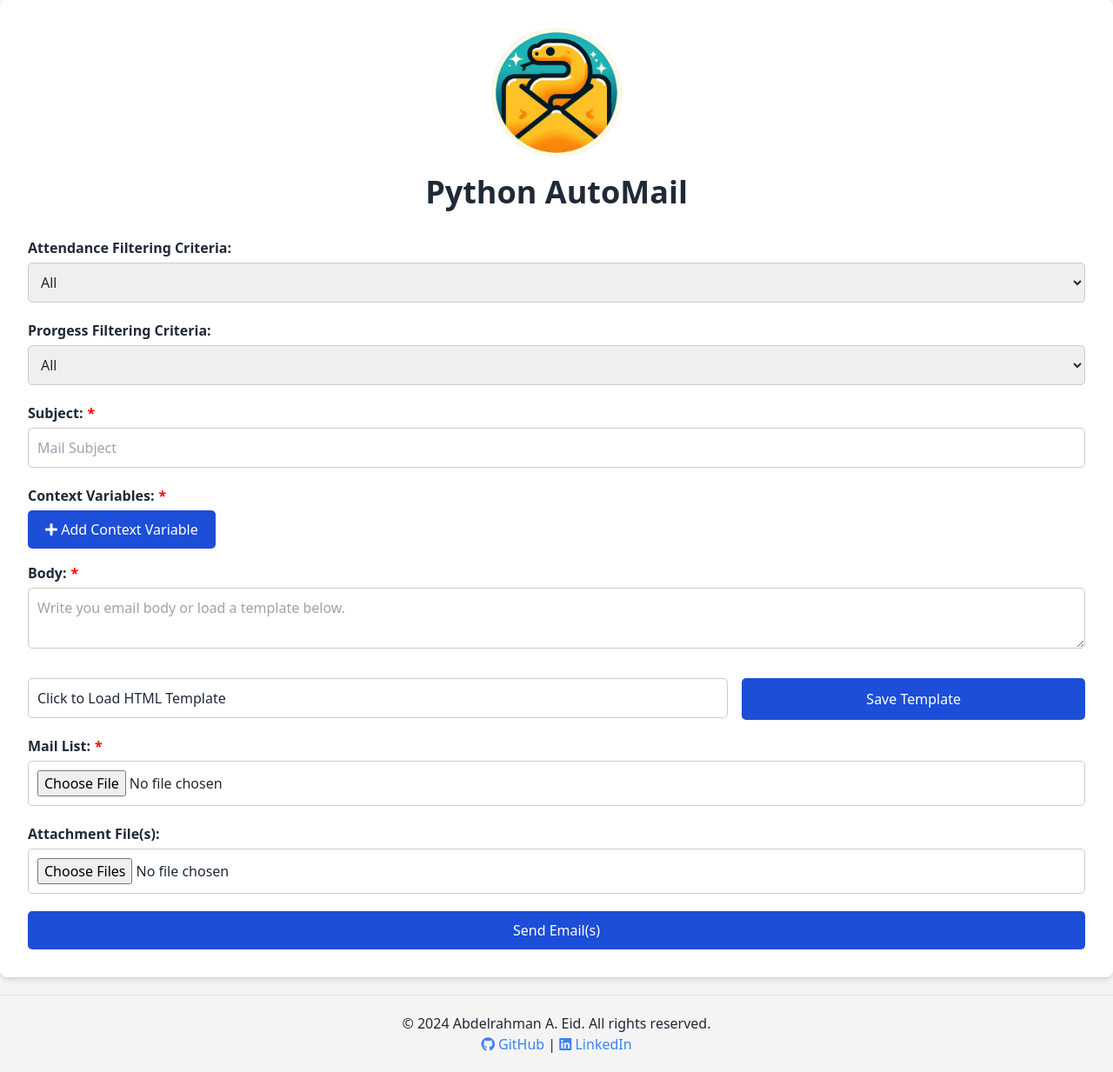
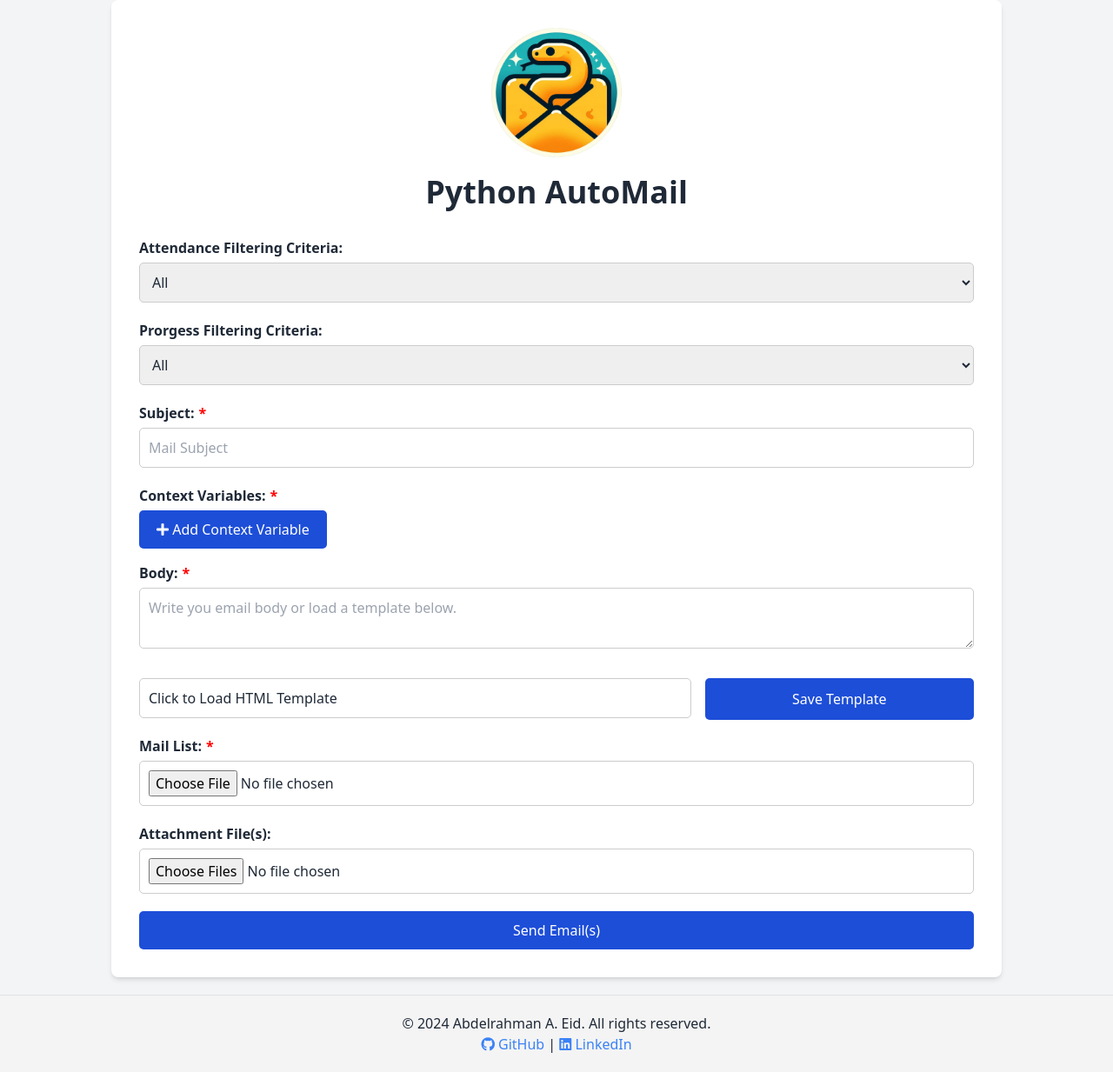
Before and after one commit to AbdElrahman-A-Eid/python-automail, a Flask app: page / in a window 1280 px wide. Shown: the whole page at 87% size. Run offline with Flask 3, Linux system fonts and the light colour scheme; some libraries are stand-ins or nearby versions.

Commit message:
Fix styling to limit container width

```diff
--- a/static/css/styles.css
+++ b/static/css/styles.css
@@ -40,14 +40,9 @@
     justify-content: space-between;
     gap: 10px;
 }
-@media (min-width: 768px) {
-    .container {
-        max-width: 800px;
-    }
-}
 @media (min-width: 1024px) {
     .container {
-        max-width: 900px;
+        max-width: 80% !important;
     }
 }
 .footer {
--- a/templates/index.html
+++ b/templates/index.html
@@ -95,7 +95,7 @@
     <div class="footer">
         <p>&copy; 2024 Abdelrahman A. Eid. All rights reserved.</p>
         <p>
-            <a href="https://github.com/AbdElrahman-A-Eid" target="_blank" class="text-blue-500 hover:underline"><i class="fab fa-github"></i> GitHub</a> |
+            <a href="https://github.com/AbdElrahman-A-Eid/python-automail" target="_blank" class="text-blue-500 hover:underline"><i class="fab fa-github"></i> GitHub</a> |
             <a href="https://www.linkedin.com/in/abdelrahman-eid/" target="_blank" class="text-blue-500 hover:underline"><i class="fab fa-linkedin"></i> LinkedIn</a>
         </p>
     </div>
```
